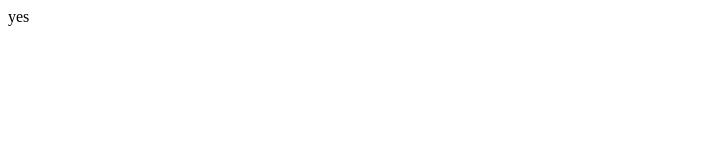
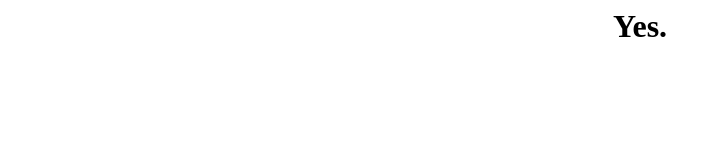
Before and after one commit to gradiuscypher/cryingabout.space, a plain HTML site: page index.html in a window 1280 px wide. Shown: the whole page, without its empty margins (0-721 px from the left). Drawn offline with Linux system fonts and the light colour scheme.

Commit message:
card preview

```diff
--- a/index.html
+++ b/index.html
@@ -1,4 +1,5 @@
 <html>
+  <head>
     <meta name="twitter:card" content="summary" />
     <meta name="twitter:site" content="@0xgradius" />
     <meta name="twitter:title" content="Is gradius crying about space?" />
@@ -7,7 +8,13 @@
       name="twitter:image"
       content="https://pbs.twimg.com/profile_images/948612067782623232/N5tMsiXb_400x400.jpg"
     />
+    <style>
+      h1 {
+        text-align: center;
+      }
+    </style>
+  </head>
   <body>
-    yes
+    <h1>Yes.</h1>
   </body>
 </html>
```
Lines whose indentation alone changed are shown as unchanged.
